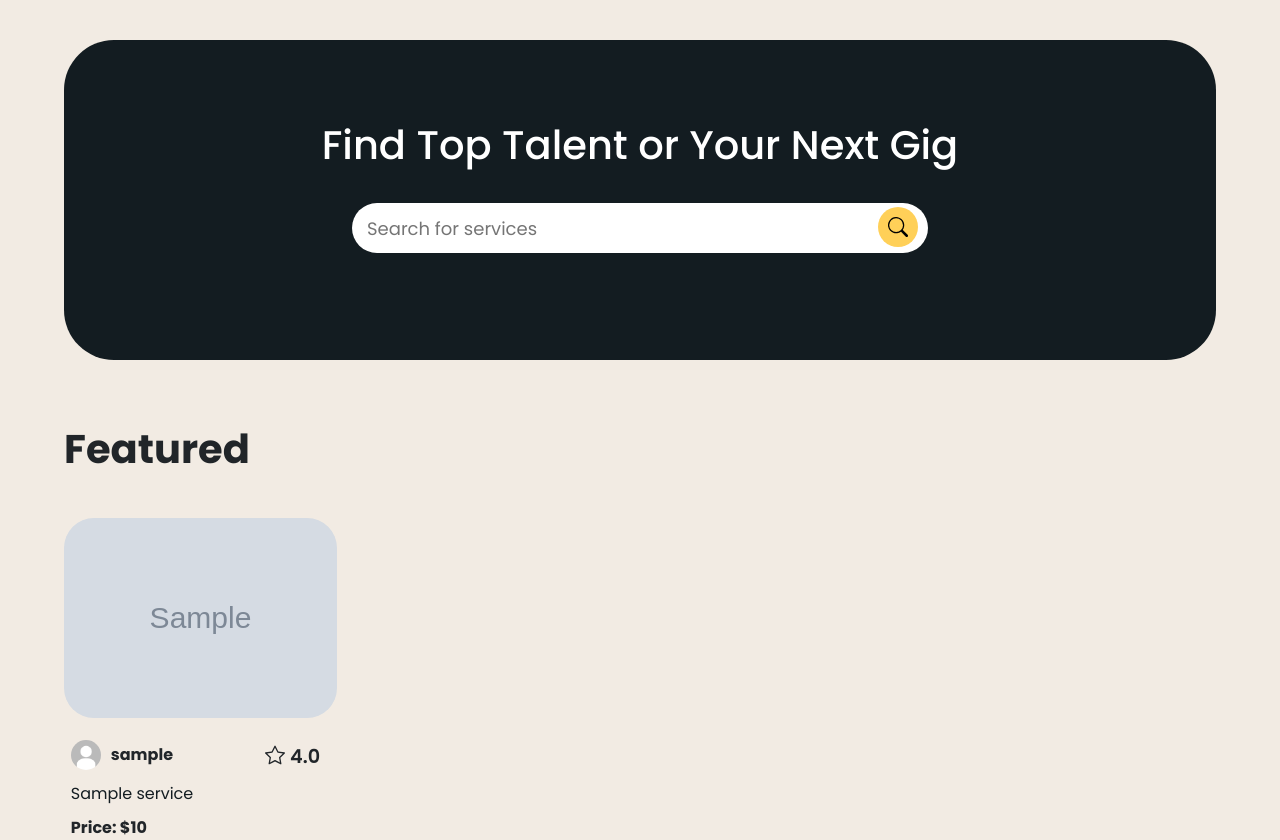
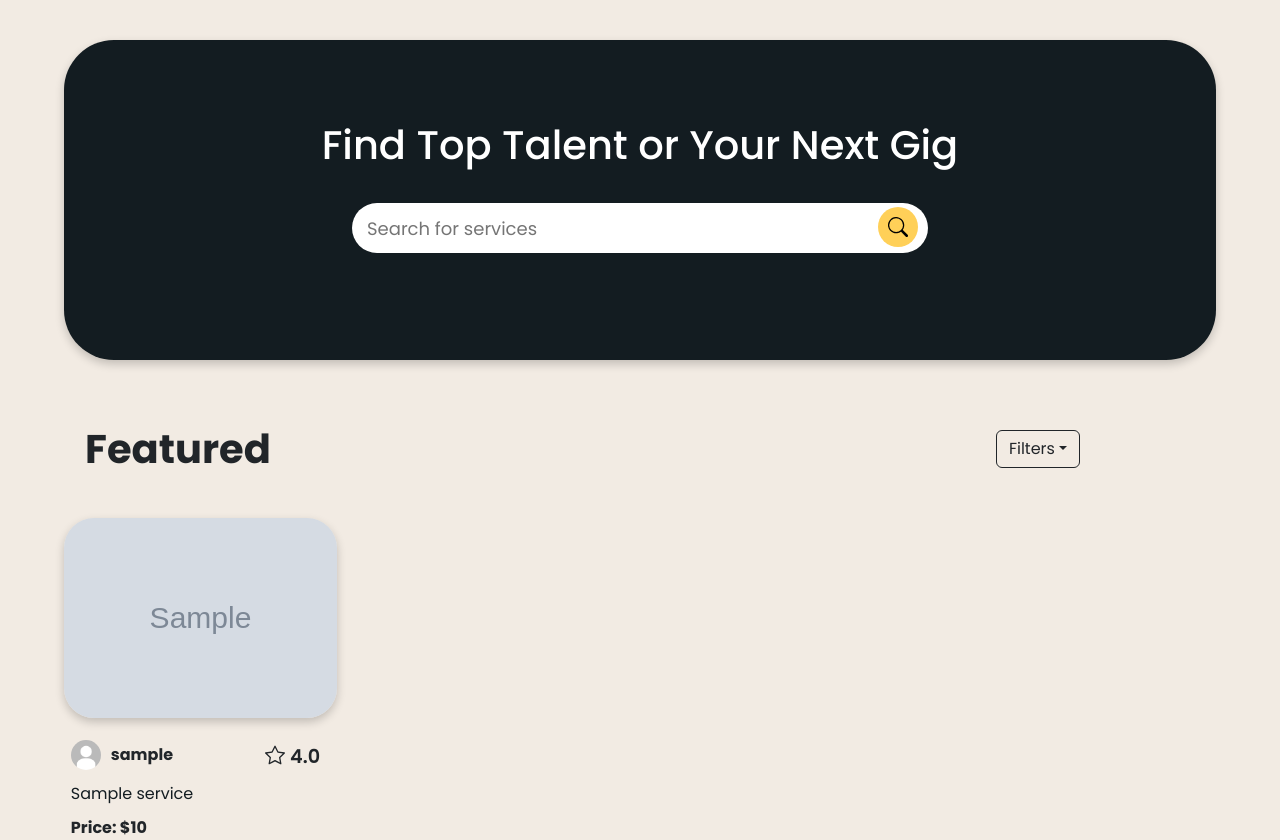
Before and after one commit to svillav4/HireHive, a Django app: page / in a window 1280 px wide. Shown: the part 100-940 px from the top of the page. Run offline with Django 5.2, Linux system fonts and the light colour scheme; tables that the repository leaves empty hold one stand-in row (values such as "Sample post"); grey boxes marked "Sample" are stand-in pictures.

Commit message:
Implemented the filtering system and fixed some small bugs in the HomePageView and MyServicesView

```diff
--- /dev/null
+++ b/services/static/scripts/home.js
@@ -0,0 +1,22 @@
+function toggleFilter() {
+    document.querySelector(".filter-dropdown").classList.toggle("active");
+}
+
+function clearFilters() {
+    document.querySelectorAll(".form-check-input").forEach(input => input.checked = false);
+
+    // Remove 'filter' parameter from the URL
+    const url = new URL(window.location.href);
+    url.searchParams.delete("filter");
+
+    // Reload the page without the filter
+    window.location.href = url.toString();
+}
+
+// Close dropdown when clicking outside
+document.addEventListener("click", function(event) {
+    const dropdown = document.querySelector(".filter-dropdown");
+    if (!dropdown.contains(event.target)) {
+        dropdown.classList.remove("active");
+    }
+});
--- a/services/static/styles/home.css
+++ b/services/static/styles/home.css
@@ -18,6 +18,7 @@
     border-radius: 50px;
     color: white;
     font-size: larger;
+    box-shadow: 0px 4px 10px rgba(0, 0, 0, 0.2);
 }
 
 .search_box{
@@ -93,6 +94,7 @@
     height: 100%;
     border-radius: 30px;
     object-fit: cover;
+    box-shadow: 0px 4px 10px rgba(0, 0, 0, 0.2);
 }
 
 .service_info{
@@ -156,3 +158,33 @@
 .service_info_bottom a:hover{
     text-decoration: underline;
 }
+
+.featured_header {
+    display: flex;
+    justify-content: center;
+    align-items: center;
+    flex-direction: row;
+}
+
+.filter-dropdown {
+    position: relative;
+    display: inline-block;
+    padding-right: 200px;
+}
+
+.filter-menu {
+    display: none;
+    position: absolute;
+    top: 100%;
+    left: 0;
+    background: white;
+    width: 250px;
+    box-shadow: 0px 4px 10px rgba(0, 0, 0, 0.2);
+    padding: 15px;
+    border-radius: 8px;
+    z-index: 10;
+}
+
+.filter-dropdown.active .filter-menu {
+    display: block;
+}
--- a/services/templates/pages/home.html
+++ b/services/templates/pages/home.html
@@ -10,19 +10,50 @@
         <div class="search_container">
             <h1>Find Top Talent or Your Next Gig</h2>
             <div class="search_box">
-                <form action="{% url 'search' %}" method="GET">
+                <form action="{% url 'home' %}" method="GET">
                     <input type="text" placeholder="Search for services" id="search" name="search" value="{{ search|default_if_none:'' }}"/>
                     <button type="submit">
                         <svg xmlns="http://www.w3.org/2000/svg" width="20" height="20" class="bi bi-search" viewBox="0 0 16 16" >
                             <path d="M11.742 10.344a6.5 6.5 0 1 0-1.397 1.398h-.001q.044.06.098.115l3.85 3.85a1 1 0 0 0 1.415-1.414l-3.85-3.85a1 1 0 0 0-.115-.1zM12 6.5a5.5 5.5 0 1 1-11 0 5.5 5.5 0 0 1 11 0"/>
                         </svg>
                     </button>
+                    <input type="hidden" name="filter" value="{{ filtered }}">  <!-- Keep the filter -->
                 </form>
             </div>
         </div>
     </div>
     <div>
-        <h1 style="width: 90%; margin: 25px auto; font-weight: 700;">Featured</h1>
+        <div class="featured_header">
+            <h1 style="width: 90%; margin: 25px auto; font-weight: 700; padding-left: 85px;">Featured</h1>
+            <div class="filter-dropdown">
+                <button class="btn btn-outline-dark dropdown-toggle" onclick="toggleFilter()">Filters</button>
+                <form method="GET" action="{% url 'home' %}">
+                    <div class="filter-menu">
+                        <p class="fw-bold text-muted">Select Filter</p>
+                        <div class="form-check">
+                            <input class="form-check-input" type="radio" name="filter" value="basic"
+                            {% if filtered == 'basic' %} checked {% endif %}>
+                            <label class="form-check-label">Under $100</label>
+                        </div>
+                        <div class="form-check">
+                            <input class="form-check-input" type="radio" name="filter" value="midrange"
+                            {% if filtered == 'midrange' %} checked {% endif %}>
+                            <label class="form-check-label">Mid-range ($100 - $400)</label>
+                        </div>
+                        <div class="form-check">
+                            <input class="form-check-input" type="radio" name="filter" value="highend"
+                            {% if filtered == 'highend' %} checked {% endif %}>
+                            <label class="form-check-label">High-end ($400+)</label>
+                        </div>
+                        <div class="mt-3 d-flex justify-content-between">
+                            <button type="reset" class="btn btn-sm btn-light" onclick="clearFilters()">Clear</button>
+                            <button type="submit" class="btn btn-sm btn-dark">Apply</button>
+                        </div>
+                    </div>
+                    <input type="hidden" name="search" value="{{ search }}"> <!-- Keep the search term -->
+                </form>
+            </div>
+        </div>
         <div class="all_services_container">
         {% for service in services %}
             <div class="service_container" onclick="">
@@ -61,6 +92,7 @@
         {% endfor %}
         </div>
     </div>
+    <script src="{% static 'scripts/home.js' %}"></script>
 {% endblock content %}
 
 
--- a/services/urls.py
+++ b/services/urls.py
@@ -1,10 +1,9 @@
 from django.urls import path
-from .views import MyServicesView, CreateServiceView, ServiceSuccessView, ServiceView, SearchBarView
+from .views import MyServicesView, CreateServiceView, ServiceSuccessView, ServiceView
 
 urlpatterns = [
     path('my_services', MyServicesView.as_view(), name='my_services'),
     path('create', CreateServiceView.as_view(), name='create_service'),
     path('success', ServiceSuccessView.as_view(), name='success'),
     path('<int:id>', ServiceView.as_view(), name='service_view'),
-    path('services/search', SearchBarView.as_view(), name='search'),
 ]
--- a/services/views.py
+++ b/services/views.py
@@ -1,4 +1,4 @@
-from django.shortcuts import render, redirect
+from django.shortcuts import render, redirect, get_object_or_404
 from django.views.generic import TemplateView
 from django.views import View
 from .forms import ServiceForm
@@ -11,18 +11,29 @@ class HomePageView(TemplateView):
     template_name = 'pages/home.html'
 
     def get(self, request):
-        services = Service.objects.all()
-        return render(request, self.template_name, {"services": services})
+        search = request.GET.get('search', '').strip()  # Get search query
 
-class SearchBarView(TemplateView):
-    template_name = 'pages/home.html'
+        # Filter services by search query
+        if search:
+            services = Service.objects.filter(
+                Q(title__icontains=search) | Q(description__icontains=search)
+            ).distinct()
+        else:
+            services = Service.objects.all()
 
-    def get(self, request):
-        search = request.GET.get('search', '')
-        services = Service.objects.filter(Q(title__icontains=search) | Q(description__icontains=search)).distinct()
+        # Filter services by price range
+        filtered = request.GET.get('filter')
+        if filtered == 'basic':
+            services = services.filter(price__lte=100)
+        elif filtered == 'midrange':
+            services = services.filter(price__gte=100, price__lte=400)
+        elif filtered == 'highend':
+            services = services.filter(price__gte=400)
+
         context = {
             'services': services,
-            'search': search
+            'search': search,
+            'filtered': filtered,
         }
         return render(request, self.template_name, context)
 
@@ -37,7 +48,8 @@ class MyServicesView(LoginRequiredMixin, View):
         return super().dispatch(request, *args, **kwargs)
 
     def get(self, request):
-        services = Service.objects.all()
+        freelancer = request.user.freelancer
+        services = Service.objects.filter(freelancer=freelancer)
         return render(request, self.template_name, {"services": services})
 
 
@@ -74,5 +86,5 @@ class ServiceView(LoginRequiredMixin, View):
     template_name = 'services/service_view.html'
 
     def get(self, request, id):
-        service = Service.objects.get(id=id)
+        service = get_object_or_404(Service, id=id)
         return render(request, self.template_name, {'service': service})
```
